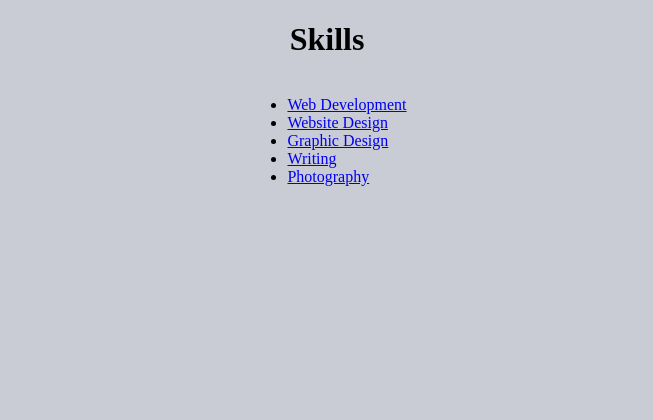
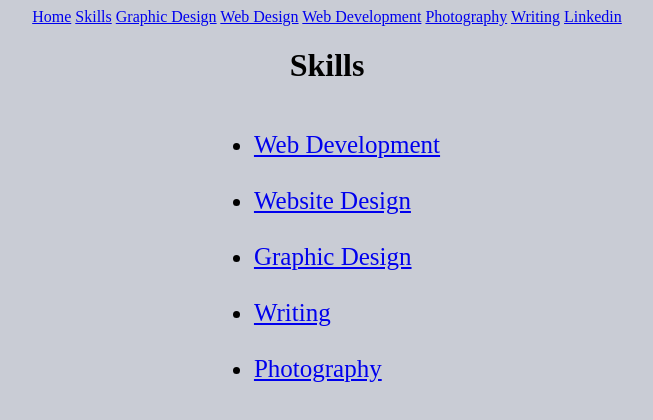
Before and after one commit to codeworx1/cv, a plain HTML site: page skills.html in a window 1280 px wide. Shown: the whole page, without its empty margins (313-966 px from the left). Drawn offline with Linux system fonts and the light colour scheme; files that its build step writes are made by us from their sources.

Commit message:
Add files via upload

```diff
--- a/CSS/styles.css
+++ b/CSS/styles.css
@@ -93,4 +93,6 @@ p {margin: 0px}
 
 .Tagline {background-color: #000000; height: 150px; width: 100vw; position: relative; bottom: 4912px; text-align: center; color: #ffffff;}
 
-.Skills {text-align: center;font-size: 20px;}
+.List {text-align: center; font-size: 30px;}
+
+.Writing {font-size: 30px;}
--- a/skills.html
+++ b/skills.html
@@ -1,25 +1,43 @@
 <!DOCTYPE html>
 <html lang="en" dir="ltr">
   <head>
+    <link rel="stylesheet" href=”/css/styles.css"/>
     <meta charset="utf-8">
     <title></title>
     <style> body {background-color: #C9CCD5;} </style>
   </head>
   <body>
-      <div style= "text-align: center">
+    <div class="Menu-div" style="text-align: center">
+      <a href="index.html">Home</a>
+      <a href="portfolio.html"></a>
+      <a href="skills.html">Skills</a>
+      <a href="graphicdesign.html">Graphic Design</a>
+      <a href="webdesign.html">Web Design</a>
+      <a href="webdevelopment.html">Web Development</a>
+      <a href="photography.html">Photography</a>
+      <a href="art.html"></a>
+      <a href="writing.html">Writing</a>
+      <a href="https://www.linkedin.com/in/patrieta-dockery-7b1422167/">Linkedin</a>
+    </div>
+
+      <div class= "Skills" style= "text-align: center">
 
         <h1>Skills</h1>
           <div class="List">
             <ul>
               <li><a href="webdevelopment.html">Web Development</a></li>
+              <br>
               <li><a href="webdesign.html">Website Design</a></li>
+              <br>
               <li><a href="graphicdesign.html">Graphic Design</a></li>
+              <br>
               <li><a href="writing.html">Writing</a></li>
+              <br>
               <li><a href="photography.html">Photography</a></li>
             </ul>
           </div>
         </div>
 
-        <style> ul {display: inline-block; text-align: left;}</style>
+        <style> ul {display: inline-block; text-align: left; font-size: 25px;}</style>
   </body>
 </html>
```
Also changed, not shown: contactme.html (+12 -0 lines), graphicdesign.html (+17 -1 lines), index.html (+3 -0 lines), photography.html (+14 -2 lines), portfolio.html (+12 -0 lines), webdesign.html (+12 -0 lines), webdevelopment.html (+12 -0 lines), writing.html (+20 -2 lines).
